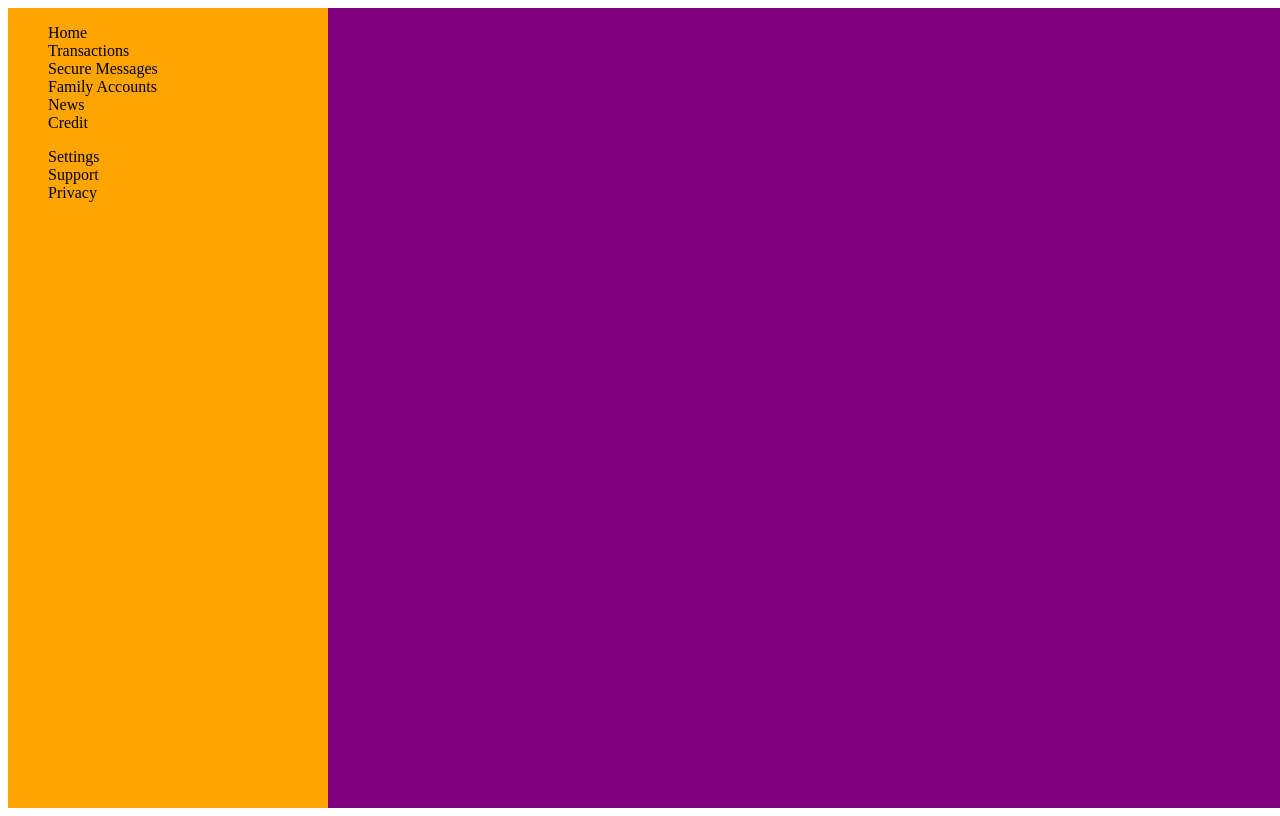
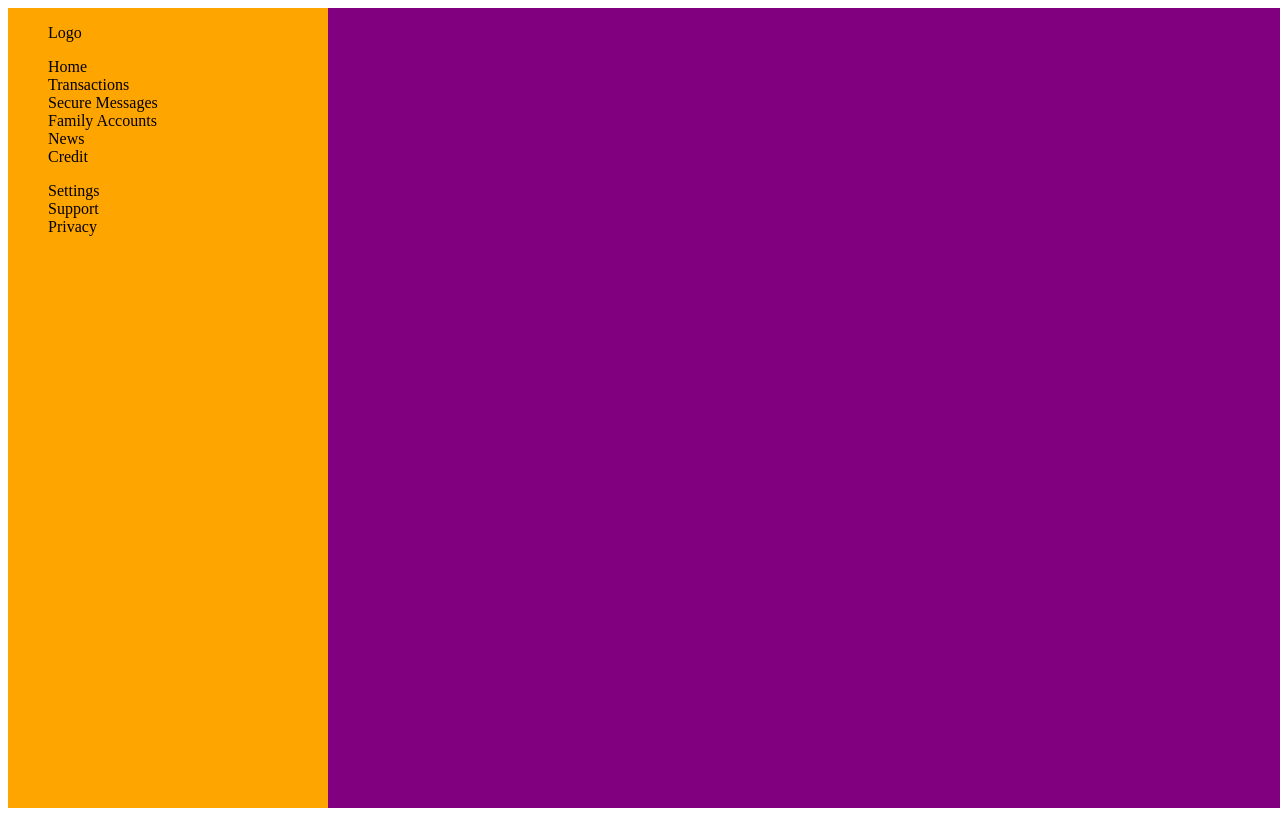
Before and after one commit to ReyHill/admin-dashboard, a plain HTML site: page index.html in a window 1280 px wide. Drawn offline with Linux system fonts and the light colour scheme.

Commit message:
Add logo filler to sidebar

```diff
--- a/index.html
+++ b/index.html
@@ -12,6 +12,11 @@
     <div class="container">
         <div class="left">
             <div class="sidebar">
+                <div class="logo">
+                    <ol>
+                        <li class="sidebar-item" id="logo">Logo</li>
+                    </ol>
+                </div>
                 <div class="navigation">
                     <ol>
                         <li class="sidebar-item" id="home">Home</li>
```
